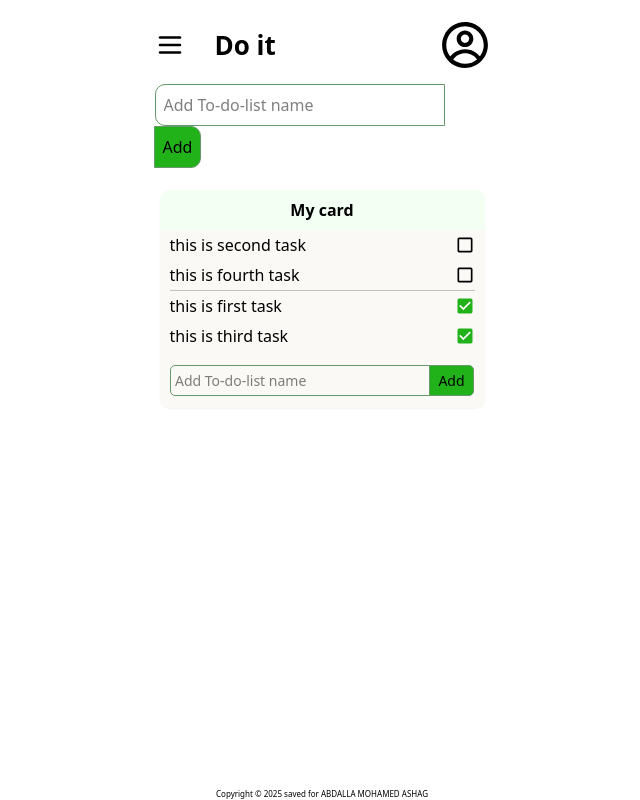
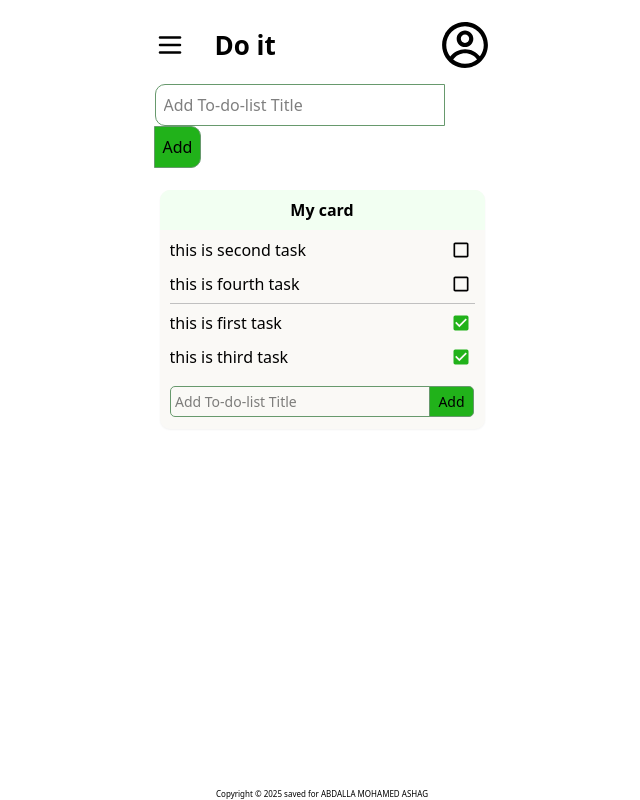
Before and after one commit to ProAbdallaMI/Do-it, a React (Vite) app: page / in a window 1280 px wide. Shown: the whole page, without its empty margins (318-958 px from the left). Built offline with nearby package versions, Linux system fonts and the light colour scheme.

Commit message:
add checkbox functionality in card

```diff
--- a/src/List.jsx
+++ b/src/List.jsx
@@ -23,7 +23,7 @@ export default function List() {
 				buttonClassName={`-ml-[1px] p-[8px] bg-primary rounded-tr-[10px] rounded-br-[10px] border-1 border-adjacent`}
 			/>
 			{/* to do list cards */}
-			<div className="w-[335px] m-auto mt-[46px] flex flex-col content-center items-center">
+			<div className="w-[335px] m-auto mt-[46px] flex flex-col content-center items-center gap-[20px]">
 				{cards.map((card, index) => (
 					<Card key={index} title={card.title} items={card.items} />
 				))}
--- a/src/components/Card.jsx
+++ b/src/components/Card.jsx
@@ -9,7 +9,7 @@ export default function Card({ title, items }) {
 			<h1 className="bg-cold text-center font-bold p-[8px] w-full rounded-tl-[10px] rounded-tr-[10px]">
 				{title}
 			</h1>
-			<div className="flex flex-col content-center items-center justify-center w-full px-[10px]">
+			<div className="flex flex-col content-center items-center justify-center w-full px-[10px] mt-[5px] gap-1">
 				{doneItems.map((item, index) => (
 					<CardItem
 						key={index}
--- a/src/components/CardItem.jsx
+++ b/src/components/CardItem.jsx
@@ -1,14 +1,33 @@
+import { useState } from "react";
 import { MdCheckBox, MdCheckBoxOutlineBlank } from "react-icons/md";
 
-export default function cardItem({ text, checked }) {
+export default function CardItem({ text, checked }) {
+	const [value, setValue] = useState(text);
+	const [isChecked, setIsChecked] = useState(checked);
+
+	const handleChange = (e) => {
+		setValue(e.target.value);
+	};
+
+	const handleCheckboxClick = () => {
+		setIsChecked(!isChecked);
+	};
+
 	return (
 		<div className="flex items-center content-center justify-between w-full h-[30px]">
-			<p>{text}</p>
-			{checked ? (
-				<MdCheckBoxOutlineBlank className="w-[20px] h-[20px]" />
-			) : (
-				<MdCheckBox className="text-primary w-[20px] h-[20px]" />
-			)}
+			<input
+				onChange={handleChange}
+				value={value}
+				type="text"
+				className="w-full h-full border-none outline-none"
+			/>
+			<button onClick={handleCheckboxClick} className="flex items-center justify-center w-[30px] h-[30px]">
+				{isChecked ? (
+					<MdCheckBoxOutlineBlank className="w-[20px] h-[20px]" />
+				) : (
+					<MdCheckBox className="text-primary w-[20px] h-[20px]" />
+				)}
+			</button>
 		</div>
 	);
 }
--- a/src/components/Form.jsx
+++ b/src/components/Form.jsx
@@ -10,7 +10,7 @@ export default function Form({
 				<input
 					className={`${inputClassName}`}
 					type="text"
-					placeholder="Add To-do-list name"
+					placeholder="Add To-do-list Title"
 				/>
 				<input
 					className={`${buttonClassName}`}
```
